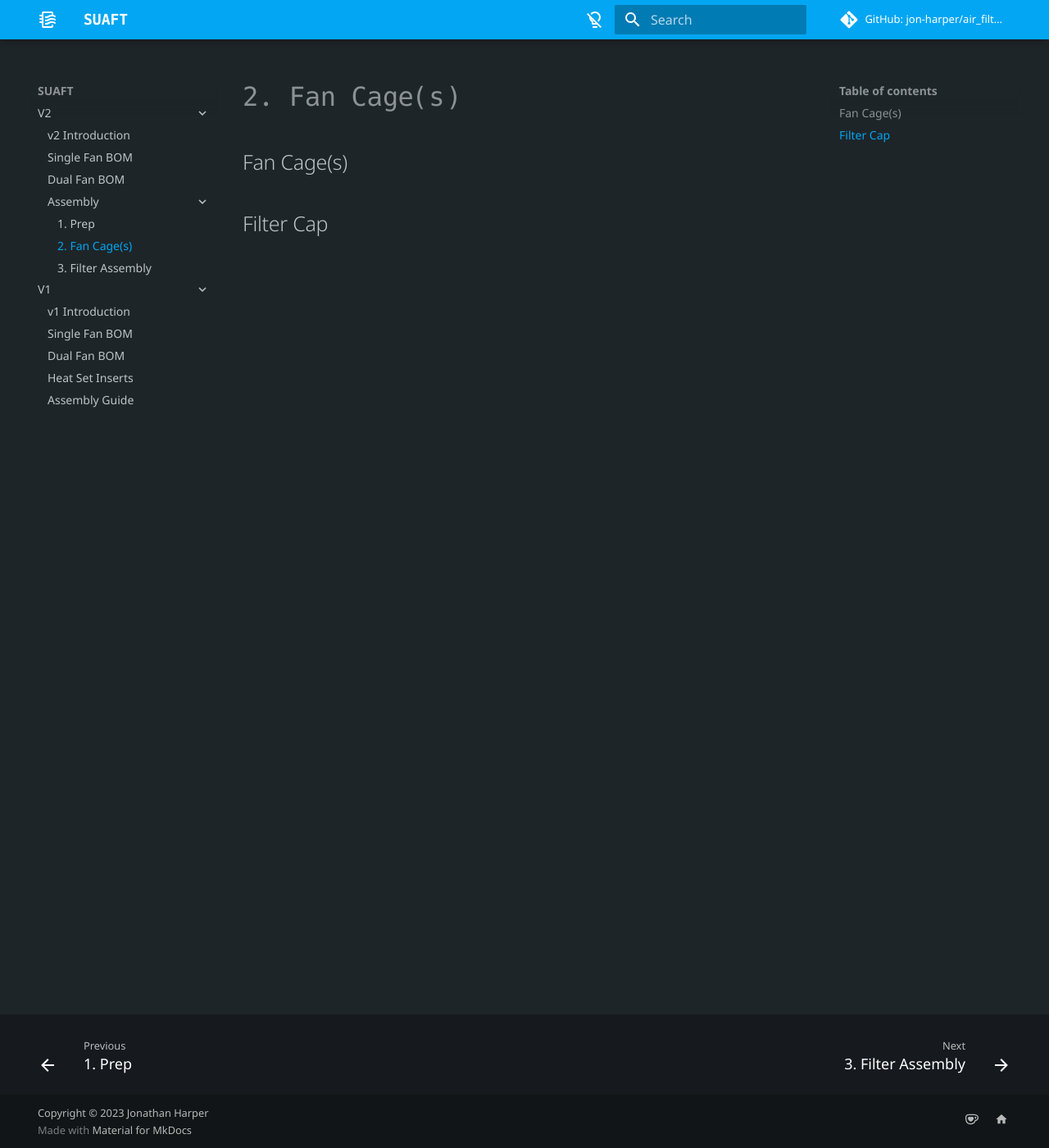
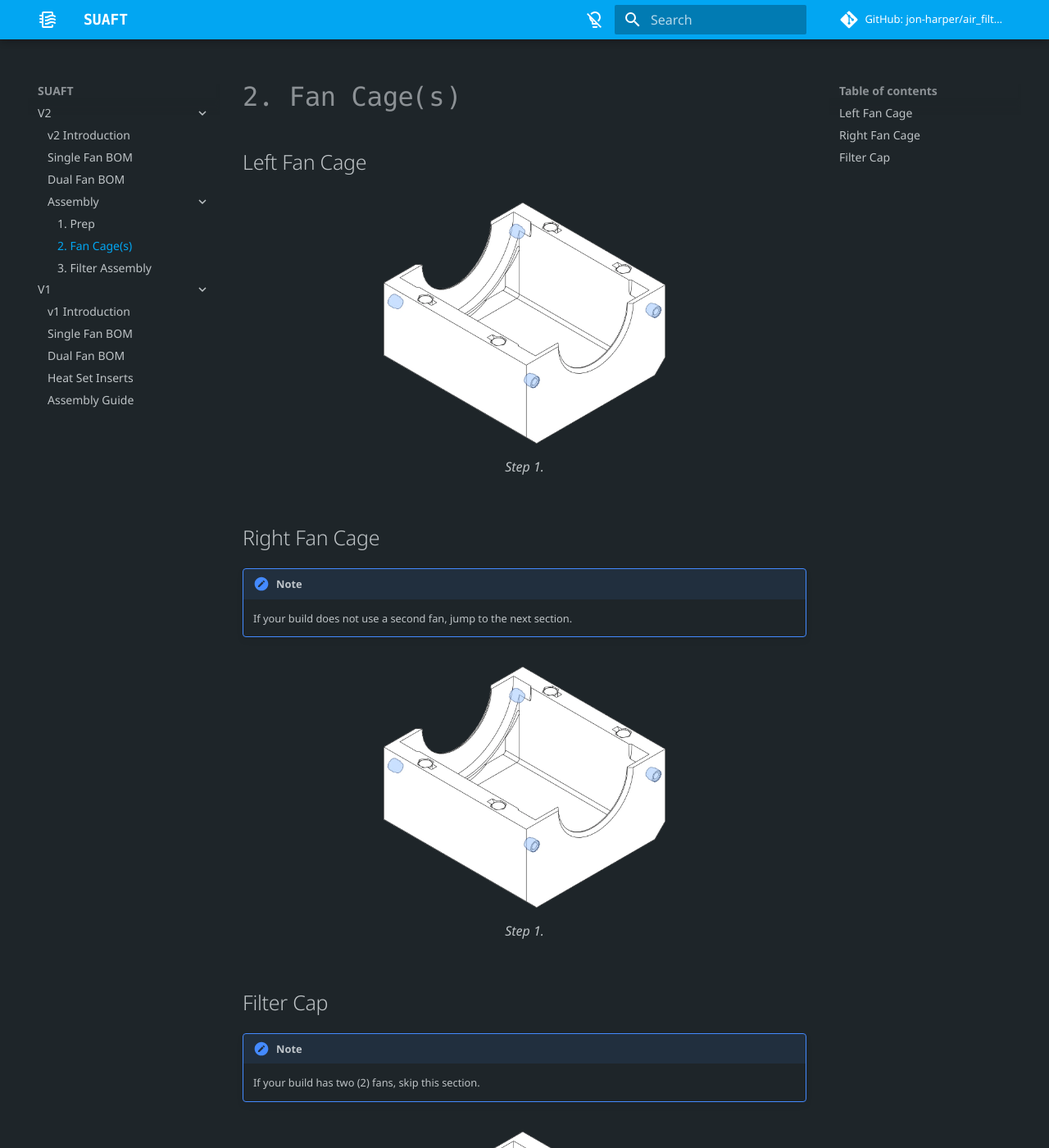
Before and after one commit to jon-harper/air_filter, an MkDocs documentation site: the page built from docs/v2/fans.md, in a window 1280 px wide and 1400 px high. Shown: the whole window at 82% size. Built offline with MkDocs 1.6.1 and Material for MkDocs 9.7.7, drawn with Linux system fonts in a browser that asks for light colours; comment, search, counter and statistics services are not loaded.

Commit message:
skeleton text

```diff
--- a/docs/v2/fans.md
+++ b/docs/v2/fans.md
@@ -5,6 +5,35 @@ authors: Jon Harper
 date: 2024-7-31
 ---
 
-## Fan Cage(s)
+## Left Fan Cage
+
+<figure markdown>
+![step 1](../assets/img/steps_v2/hsi_hepa_bottom.webp){width="50%"}
+<figcaption markdown>
+Step 1.
+</figcaption>
+</figure>
+
+## Right Fan Cage
+
+!!! note
+    If your build does not use a second fan, jump to the next section.
+
+<figure markdown>
+![step 1](../assets/img/steps_v2/hsi_hepa_bottom.webp){width="50%"}
+<figcaption markdown>
+Step 1.
+</figcaption>
+</figure>
 
 ## Filter Cap
+
+!!! note
+    If your build has two (2) fans, skip this section.
+
+<figure markdown>
+![step 1](../assets/img/steps_v2/hsi_hepa_bottom.webp){width="50%"}
+<figcaption markdown>
+Step 1.
+</figcaption>
+</figure>
```
